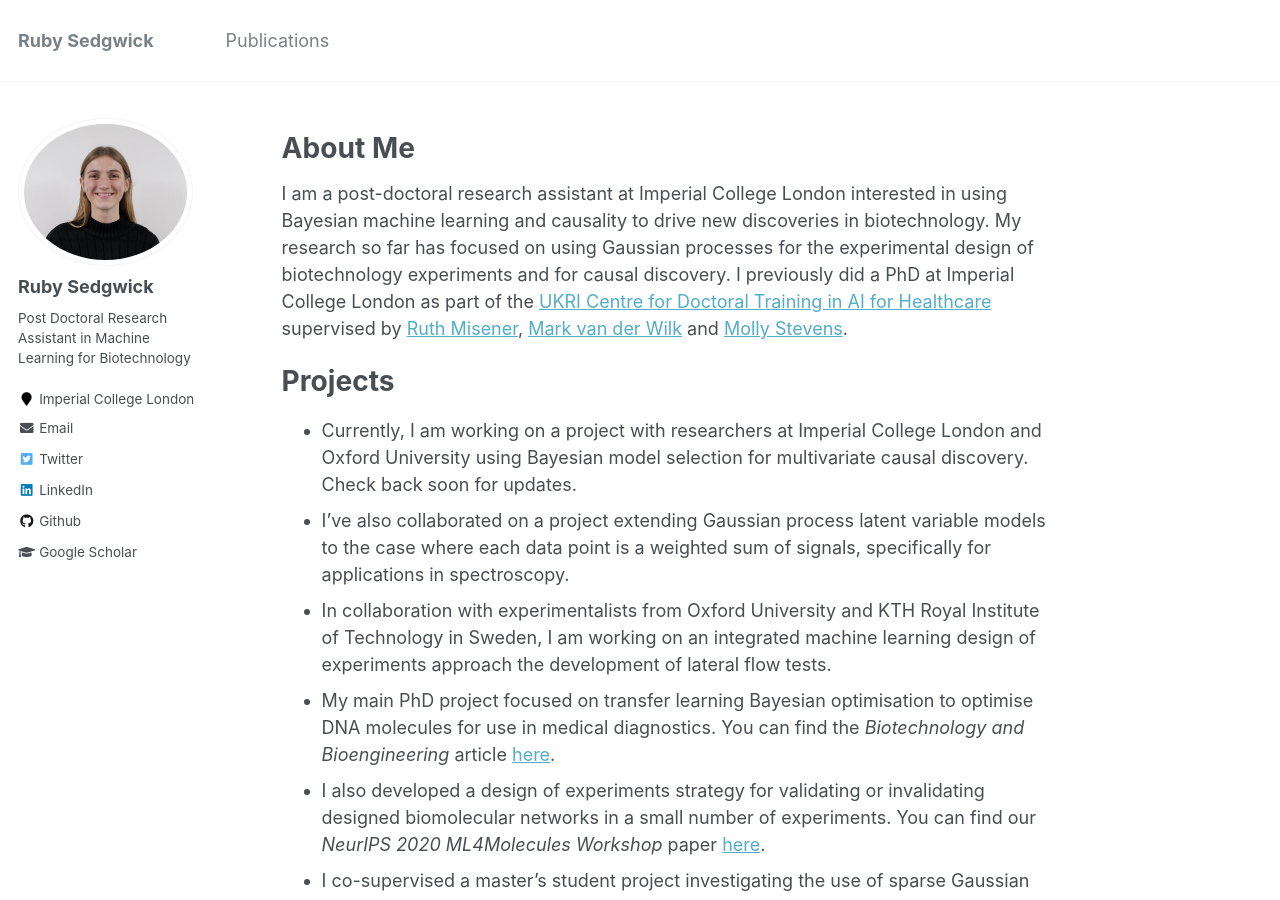
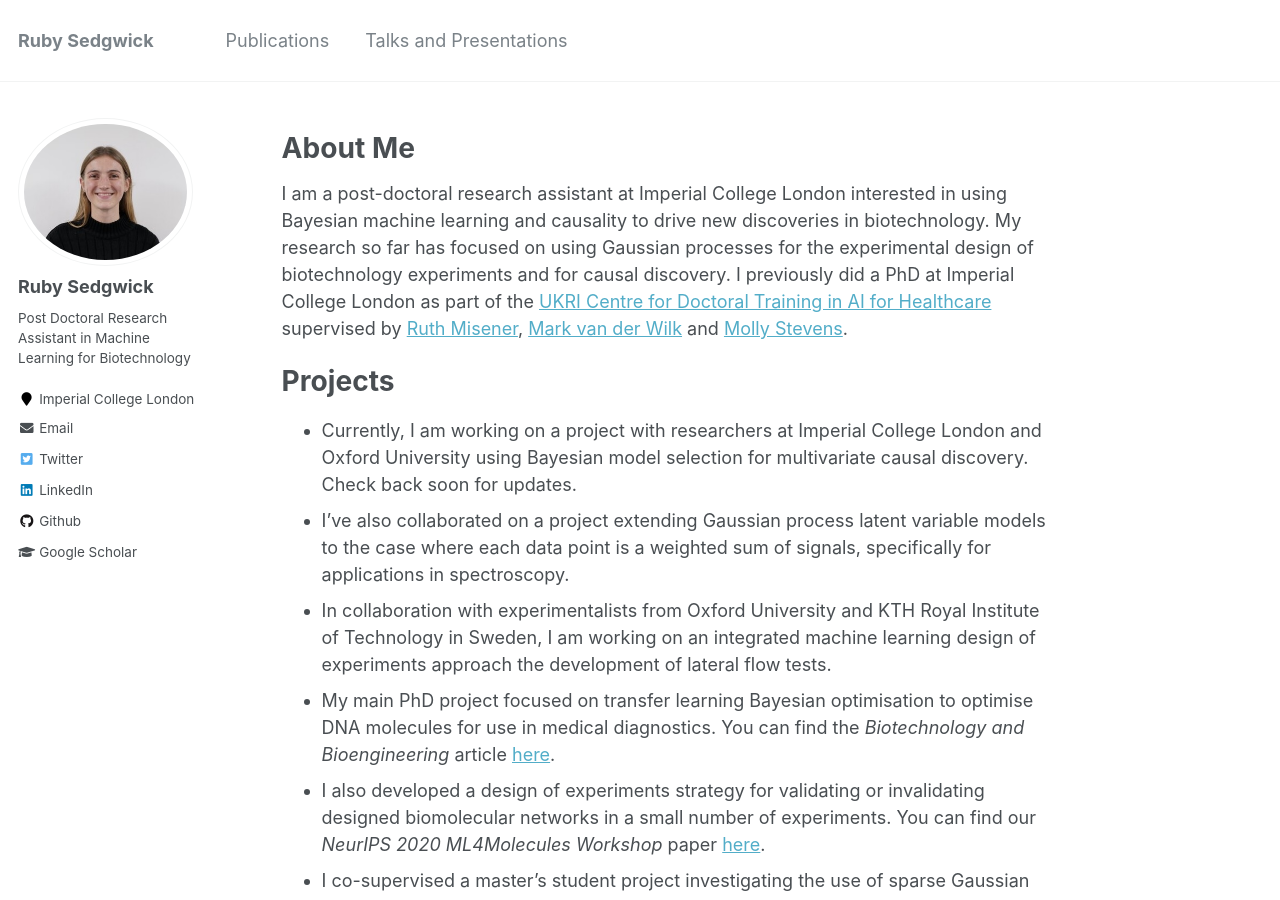
Before and after one commit to RSedgwick/rsedgwick.github.io, a Jekyll site: the page built from _pages/about.md, in a window 1280 px wide and 900 px high. Built offline with Jekyll 4.4.1, drawn with Linux system fonts in a browser that asks for light colours.

Commit message:
Update navigation.yml

```diff
--- a/_data/navigation.yml
+++ b/_data/navigation.yml
@@ -2,6 +2,8 @@
 main:
   - title: "Publications"
     url: /publications/
+  - title: "Talks and Presentations"
+    url: /talks/
 
   # - title: "CV"
   #   url: /cv/
```
